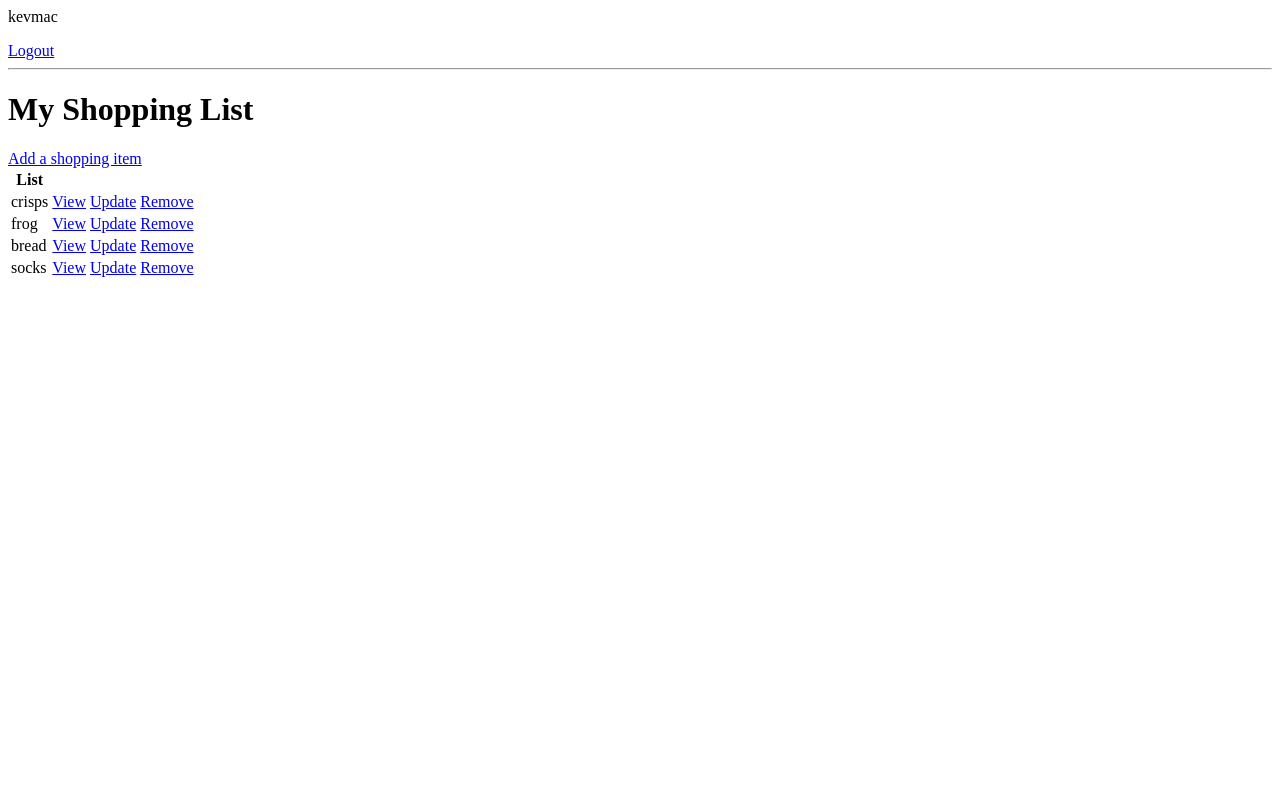
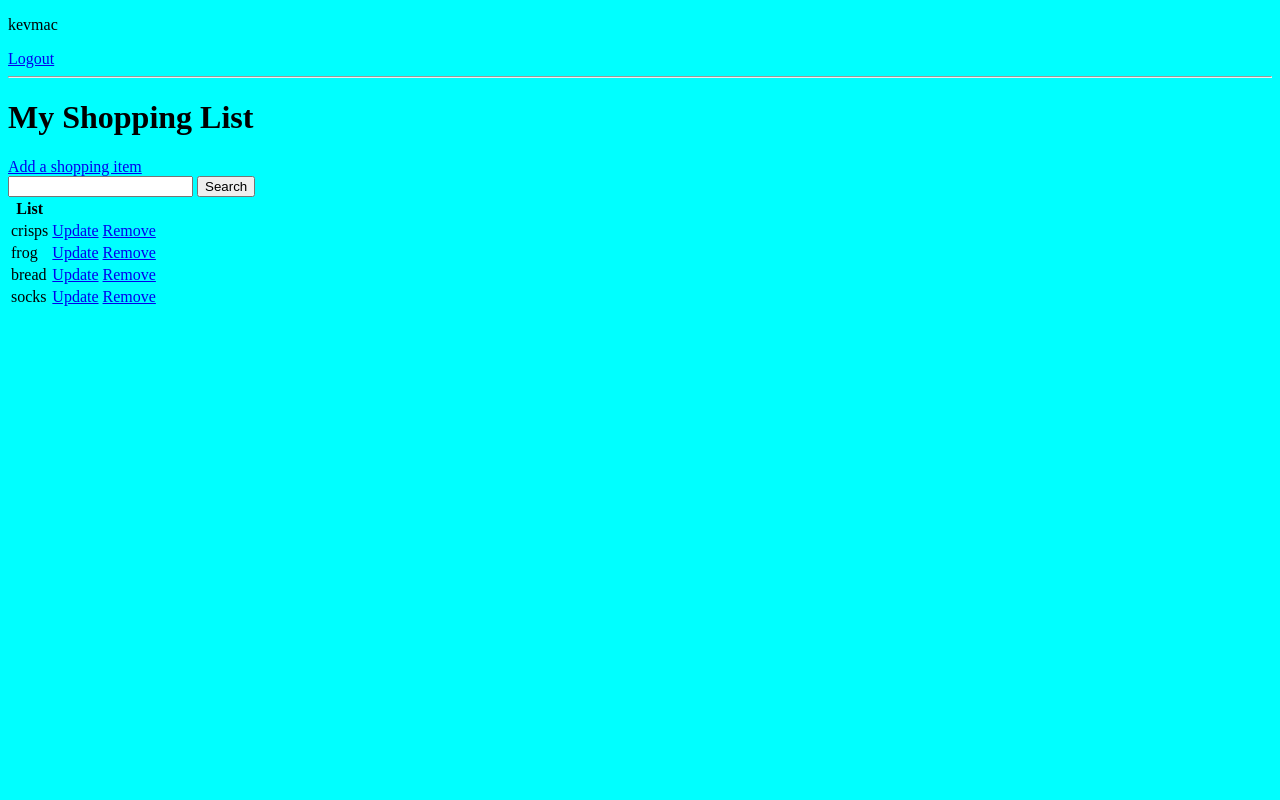
Before and after one commit to kevinmcsherry/P4_Shop_list, a Django app: page / in a window 1280 px wide. Run offline with Django 3.2, Linux system fonts and the light colour scheme; a user stored in the database is signed in; data comes from the database, SQL or seed files in the repository; both versions use the stored data as it was after the commit.

Commit message:
Added logic to filter list by user, also filter via search

```diff
--- a/shop_app/templates/shop_app/create_account.html
+++ b/shop_app/templates/shop_app/create_account.html
@@ -1,3 +1,6 @@
+{% extends 'shop_app/main.html' %}
+{% block content %}
+
 <h1>Create Account</h1>
 
 <form method="POST">
@@ -8,3 +11,5 @@
 
 
 <p>Already have an account? <a href="{% url 'login' %}">Login</a></p>
+
+{% endblock %}
--- a/shop_app/templates/shop_app/login.html
+++ b/shop_app/templates/shop_app/login.html
@@ -1,3 +1,6 @@
+{% extends 'shop_app/main.html' %}
+{% block content %}
+
 <h1>Login</h1>
 
 <form method="POST">
@@ -8,3 +11,5 @@
 
 
 <p>Don't have an account? <a href="{% url 'create-account' %}">Open Account</a></p>
+
+{% endblock content %}
--- /dev/null
+++ b/shop_app/templates/shop_app/main.html
@@ -0,0 +1,27 @@
+<!DOCTYPE html>
+<html lang="en">
+<head>
+    <meta charset="UTF-8">
+    <meta http-equiv="X-UA-Compatible" content="IE=edge">
+    <meta name="viewport" content="width=device-width, initial-scale=1.0">
+    <title>Shopping List</title>
+
+    <style>
+        body {
+            background-color: aqua;
+        }
+    </style>
+</head>
+<body>
+
+    <div class="container">
+        {%  block content  %}
+
+
+        {%  endblock content  %}
+
+
+    </div>
+
+</body>
+</html>
--- a/shop_app/templates/shop_app/shop_list.html
+++ b/shop_app/templates/shop_app/shop_list.html
@@ -1 +1 @@
-<h1>List: {{}} </h1>
+<h1>List: {{task}} </h1>
--- a/shop_app/templates/shop_app/task_confirm_delete.html
+++ b/shop_app/templates/shop_app/task_confirm_delete.html
@@ -1,3 +1,6 @@
+{% extends 'shop_app/main.html' %}
+{% block content %}
+
 <a href="{% url 'tasks' %}">Back to List</a>
 
 <form method="POST">
@@ -5,3 +8,5 @@
 <p>Are you sure you want to remove this item?</p>
 <input type="submit" value="Remove"/>
 </form>
+
+{% endblock content %}
--- a/shop_app/templates/shop_app/task_form.html
+++ b/shop_app/templates/shop_app/task_form.html
@@ -1,3 +1,6 @@
+{% extends 'shop_app/main.html' %}
+{% block content %}
+
 <h1>Shopping List Form</h1>
 <a href="{% url 'tasks' %}"}>Back to List</a>
 <form method="POST" action="">
@@ -5,3 +8,5 @@
     {{form.as_p}}
 <input type ="submit" value ="Add">
 </form>
+
+{% endblock content %}
--- a/shop_app/templates/shop_app/task_list.html
+++ b/shop_app/templates/shop_app/task_list.html
@@ -1,3 +1,5 @@
+{% extends 'shop_app/main.html' %}
+{% block content %}
 
 {% if request.user.is_authenticated %}
 <p>{{request.user}}</p>
@@ -10,6 +12,12 @@
 <h1>My Shopping List</h1>
 
 <a href="{% url 'create-item' %}">Add a shopping item</a>
+
+<form method="GET">
+    <input type="text" name='Search-field' value="{{search_input}}">
+    <input type="submit" value='Search'>
+</form>
+
 <table>
     <tr>
         <th>List</th>
@@ -21,7 +29,6 @@
     {% for task in object_list %}
     <tr>
         <td>{{task.title}}</td>
-        <td><a href ="{% url 'task' task.id %}">View</a></td>
         <td><a href ="{% url 'edit-item' task.id %}">Update</a></td>
         <td><a href ="{% url 'remove-item' task.id %}">Remove</a></td>
     </tr>
@@ -30,3 +37,5 @@
         <h3>No more items in Shopping List</h3>
     {% endfor %}
     </table>
+
+{% endblock content %}
--- a/shop_app/views.py
+++ b/shop_app/views.py
@@ -1,4 +1,4 @@
-from django.shortcuts import render
+from django.shortcuts import render, redirect
 from django.views.generic.list import ListView
 from django.views.generic.detail import DetailView
 from django.views.generic.edit import CreateView, UpdateView, DeleteView, FormView
@@ -33,6 +33,11 @@ class CreateAccount(FormView):
             login(self.request, user)
         return super(CreateAccount, self).form_valid(form)
 
+    def state(self, *args, **kwargs):
+        if self.request.user.is_authenticated:
+            return redirect('tasks')
+        return super(CreateAccount, self).get(*args, **kwargs)
+
 
 class TaskList(LoginRequiredMixin, ListView):
     model = Task
@@ -41,6 +46,12 @@ class TaskList(LoginRequiredMixin, ListView):
     def get_context_data(self, **kwargs):
         context = super().get_context_data(**kwargs)
         context['tasks'] = context['tasks'].filter(user=self.request.user)
+
+        search_input = self.request.GET.get('Search-field') or ''
+        if search_input:
+            context['tasks'] = context['tasks'].filter(
+                title__startswith=search_input)
+        context['search_input'] = search_input
         return context
 
 
```
Also changed, not shown: db.sqlite3.
